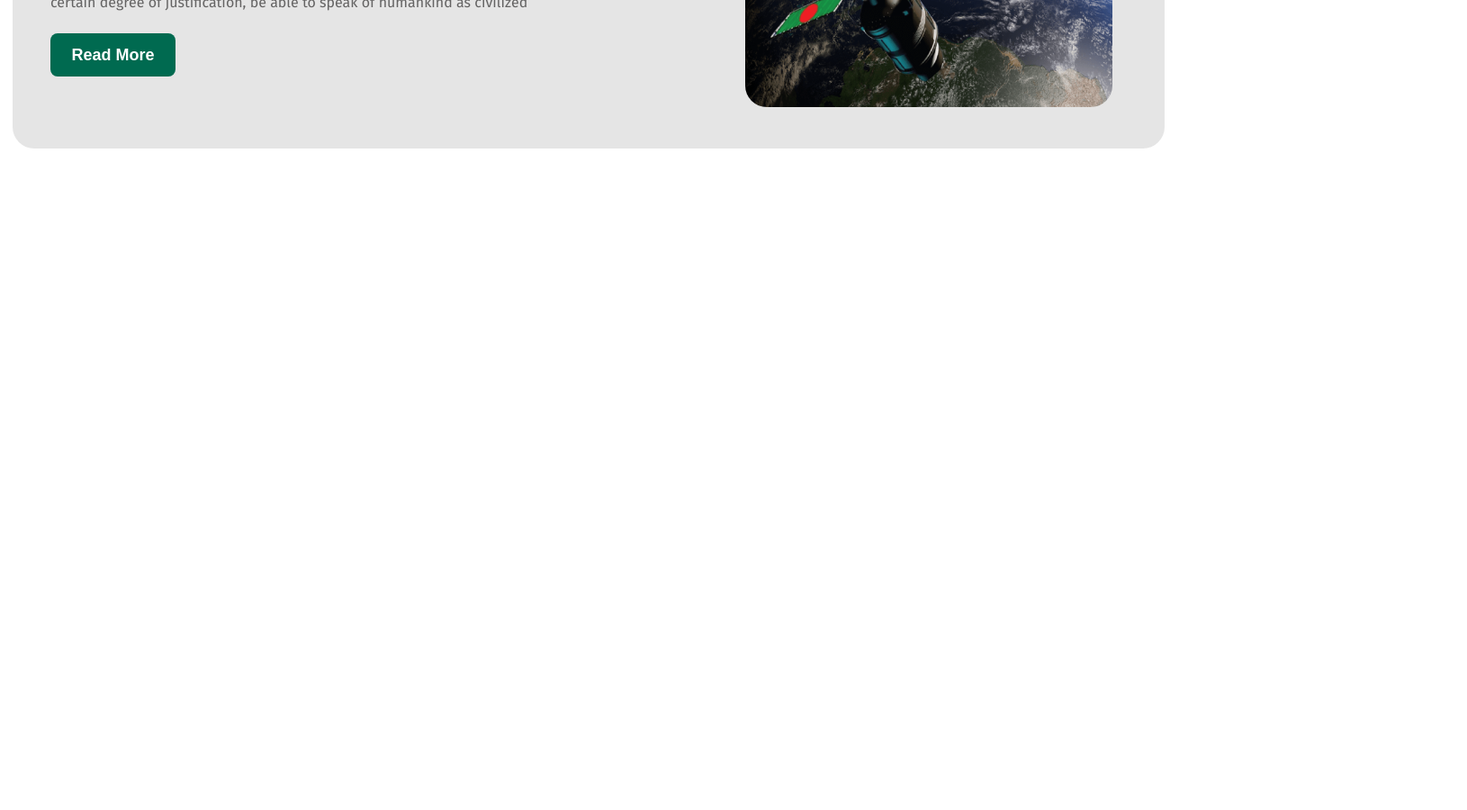
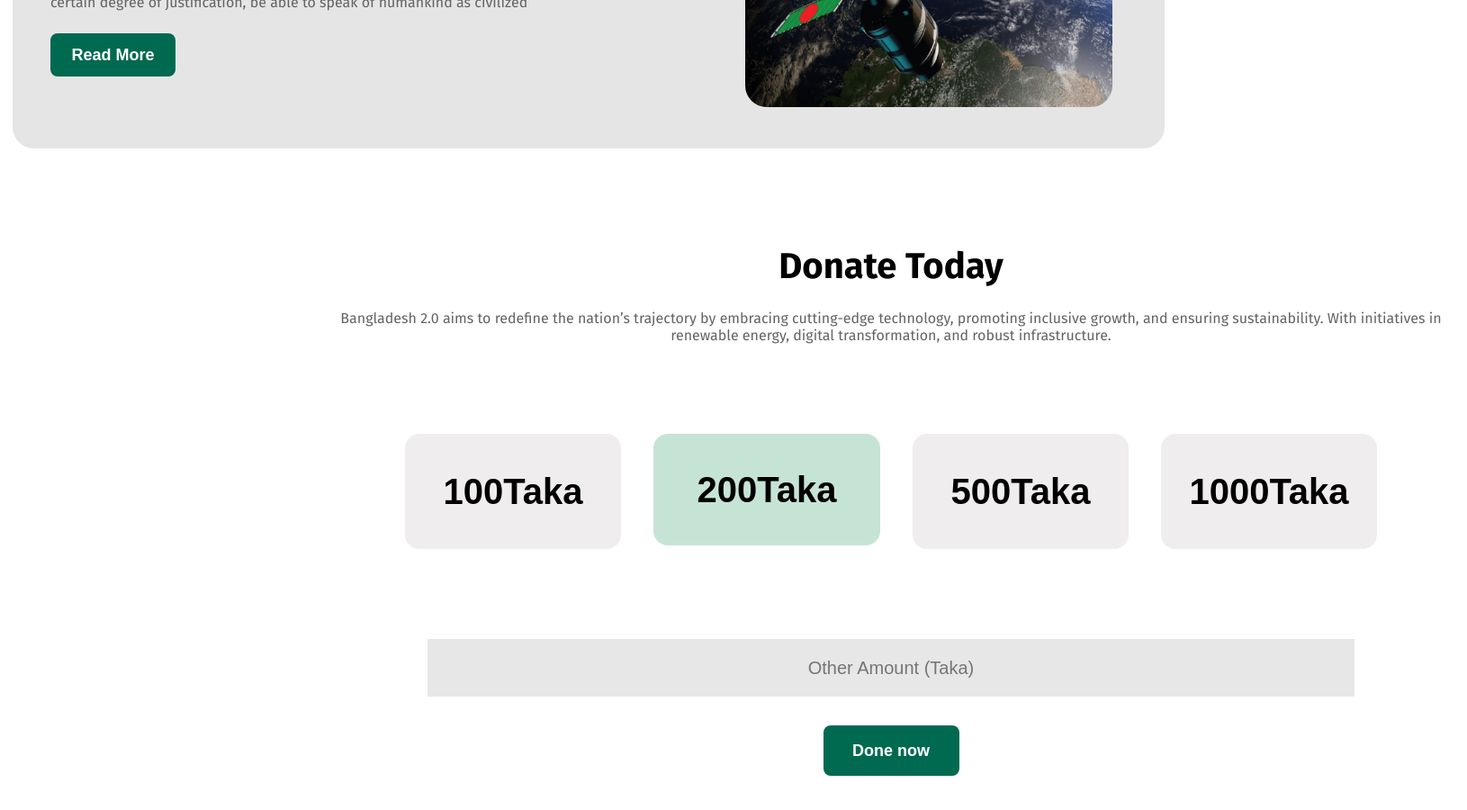
Before and after one commit to fahadbgnr/first-assignment, a plain HTML site: page index.html in a window 1280 px wide. Shown: the part 2525-3425 px from the top of the page at 90% size, 1630 px wide, since content can reach past the window. Before the commit the page ends 2690 px from the top, so only its background shows below. Drawn offline with Linux system fonts and the light colour scheme.

Commit message:
my fourth section done

```diff
--- a/index.html
+++ b/index.html
@@ -101,7 +101,7 @@
                     <p>Not until the creation and maintenance of decent conditions of life for all people are recognized
                         and accepted as a common obligation of all people and all countries—not until then shall we,
                         with a certain degree of justification, be able to speak of humankind as civilized</p>
-                        <button>Read More</button>
+                    <button>Read More</button>
 
                 </div>
                 <div class="box-right-1">
@@ -111,7 +111,28 @@
 
         </section>
 
+        <section class="donate">
+            <div class="donate-title">
+                <h3>Donate Today</h3>
 
+                <p>Bangladesh 2.0 aims to redefine the nation’s trajectory by embracing cutting-edge technology,
+                    promoting inclusive growth, and ensuring sustainability. With initiatives in renewable energy,
+                    digital transformation, and robust infrastructure.</p>
+            </div>
+            <div class="donation-options">
+                <button class="donation-btn">100Taka</button>
+                <button class="donation-btn-bar">200Taka</button>
+                <button class="donation-btn">500Taka</button>
+                <button class="donation-btn">1000Taka</button>
+            </div>
+
+           <input class="custom-amount" type="text" placeholder="Other Amount (Taka)">
+           <br>
+           <button class="submit-btn">Done now</button>
+
+
+
+        </section>
     </main>
     <footer>
 
--- a/style/style.css
+++ b/style/style.css
@@ -345,5 +345,70 @@ body{
 .box-right-1 img {
     margin-top: 48px;
     border-radius: 24px;
+}
 
+/* Donate Today style */
+.donate{
+    width: 1280px;
+    height: 464px;
+    text-align: center;
+    margin: 350px;
 }
+.donate-title h3{
+    font-size: 40px;
+    font-weight: bold;
+    margin-bottom: 24px;
+}
+.donate-title p{
+    font-size: 16px;
+    font-weight: 400;
+    color: #646363;
+    margin-bottom: 32px;
+}
+
+.donation-options{
+    display: flex;
+    justify-content: space-between;
+   margin: 100px;
+}
+.donation-btn{
+    width: 240px;
+    height: 128px;
+    border-radius: 16px;
+    font-size: 40px;
+    font-weight: bold;
+    border: none;
+    background-color: #efeded;
+    /* margin-bottom: 10px; */
+}
+.donation-btn-bar{
+    width: 252px;
+    height: 124px;
+    border-radius: 16px;
+    font-size: 40px;
+    font-weight: bold;
+    background-color: #C6E4D6;
+    border: none;
+    /* margin-bottom: 10px; */
+}
+.custom-amount{
+    width: 1030px;
+    height: 64px;
+    text-align: center;
+    font-size: 20px;
+    font-weight: 400;
+    color: #646363;
+    border: none;
+    background-color: #e7e7e7;
+    margin-bottom: 32px;
+}
+.submit-btn{
+    width: 151px;
+    height: 56px;
+    border-radius: 8px;
+    background-color: #006A50;
+    border: none;
+    font-size: 18px;
+    font-weight: 600;
+    color: #FFFFFF;
+}
```
